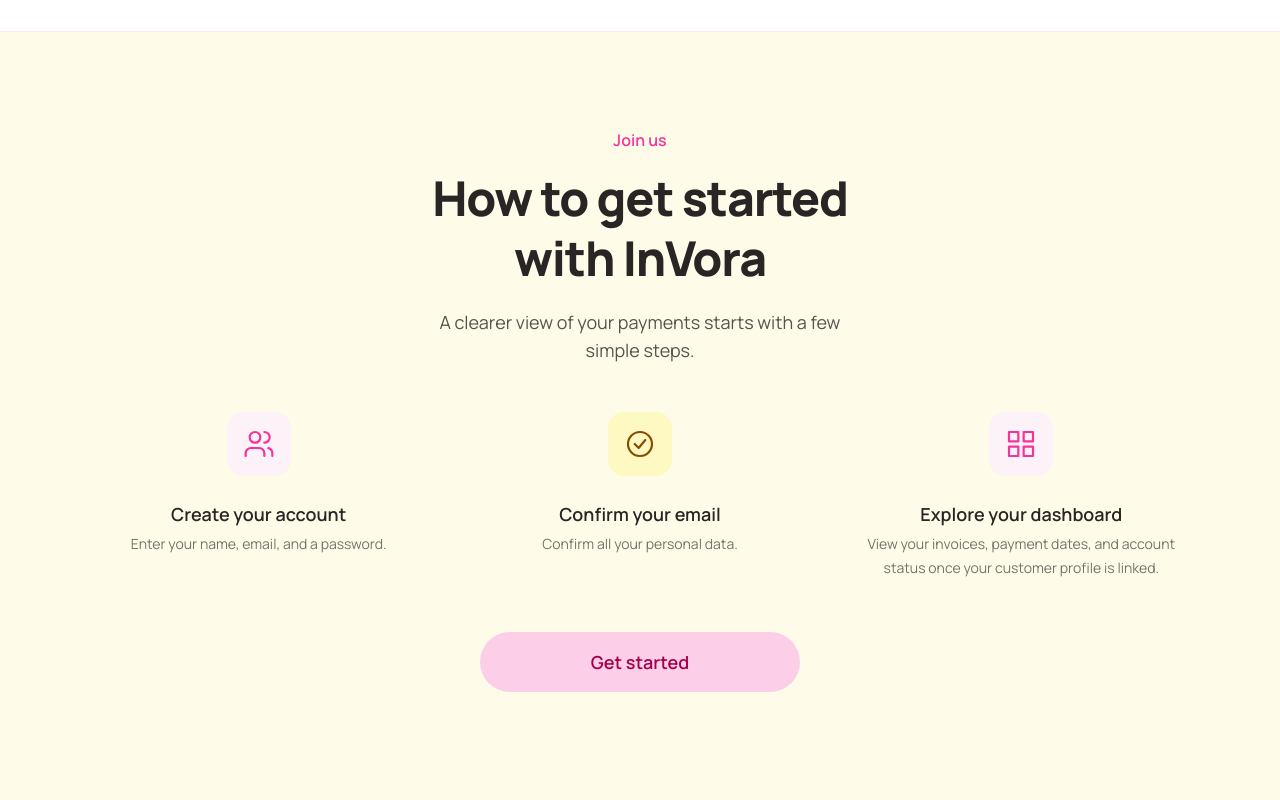
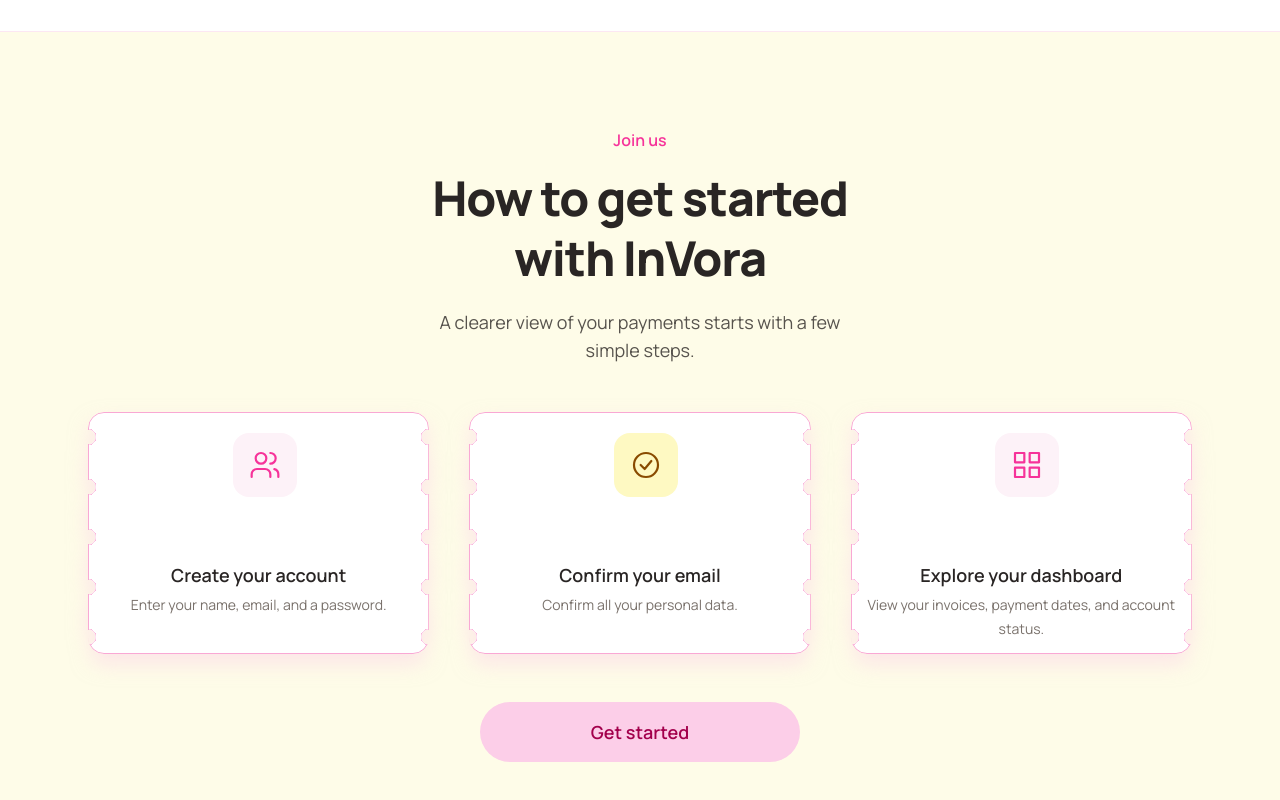
Before and after one commit to StevenArya/hackathon, a Next.js app: page / in a window 1280 px wide. Shown: the part 1171-1971 px from the top of the page. Built offline with nearby package versions, Linux system fonts and the light colour scheme.

Commit message:
fix ticket UI

```diff
--- a/app/globals.css
+++ b/app/globals.css
@@ -291,6 +291,9 @@
 }
 
 /* Repeating transparent notches on both edges give summary cards a ticket silhouette. */
+.ticket-shadow {
+  filter: drop-shadow(0 10px 10px rgb(251 207 232 / 50%));
+}
 .ticket-card {
   border-radius: 16px;
   border: 1px solid #f9a8d4;
@@ -301,7 +304,7 @@
   background-size: 100% 50px;
   background-repeat: repeat-y;
   background-origin: border-box;
-  -webkit-mask-image: radial-gradient(circle at left center, transparent px, black 7.5px), radial-gradient(circle at right center, transparent 7px, black 7.5px);
+  -webkit-mask-image: radial-gradient(circle at left center, transparent 7px, black 7.5px), radial-gradient(circle at right center, transparent 7px, black 7.5px);
   mask-image: radial-gradient(circle at left center, transparent 7px, black 7.5px), radial-gradient(circle at right center, transparent 7px, black 7.5px);
   -webkit-mask-size: 100% 50px;
   mask-size: 100% 50px;
--- a/app/page.tsx
+++ b/app/page.tsx
@@ -75,7 +75,7 @@
         </div>
 
         {/* Dashboard Preview */}
-        <div className="hover-card rounded-2xl border border-pink-100 bg-white p-5 shadow-xl shadow-pink-200/50">
+        <div className="rounded-2xl border border-pink-100 bg-white p-5 shadow-xl shadow-pink-200/50">
           <div className="mb-5 flex items-center justify-between">
             <div>
               <p className="text-xs text-stone-500">Credit Overview</p>
@@ -147,7 +147,7 @@
       </section>
 
       {/* Features */}
-      <section className="border-t border-pink-100 bg-white">
+      <section className="border-t  border-pink-100 bg-white">
         <div className="mx-auto max-w-7xl px-6 py-20">
           <div className="mb-12 text-center">
             <p className="text-sm font-medium text-pink-800">
@@ -196,15 +196,18 @@
             {[
               { icon: "users" as const, title: "Create your account", description: "Enter your name, email, and a password." },
               { icon: "check" as const, title: "Confirm your email", description: "Confirm all your personal data." },
-              { icon: "grid" as const, title: "Explore your dashboard", description: "View your invoices, payment dates, and account status once your customer profile is linked." },
+              { icon: "grid" as const, title: "Explore your dashboard", description: "View your invoices, payment dates, and account status." },
             ].map((step, index) => (
-              <li key={step.title} className="flex items-start gap-5 md:flex-col md:items-center">
-                <div aria-hidden="true" className={`flex h-16 w-16 shrink-0 items-center justify-center rounded-2xl ${index === 1 ? "bg-yellow-100 text-yellow-800" : "bg-pink-50 text-pink-500"}`}>
+              <li key={step.title} className="hover-card ticket-shadow">
+                {/* Keep the shadow outside the mask so it follows the ticket outline. */}
+                <div className="ticket-card flex h-full gap-5 bg-white md:flex-col md:items-center">
+                <div aria-hidden="true" className={`flex ms-3 mt-5 mb-5 h-16 w-16 shrink-0 items-center justify-center rounded-2xl ${index === 1 ? "bg-yellow-100 text-yellow-800" : "bg-pink-50 text-pink-500"}`}>
                   <Icon name={step.icon} className="!h-8 !w-8" />
                 </div>
                 <div className="py-1">
-                  <h3 className="text-lg font-semibold text-stone-800">{step.title}</h3>
-                  <p className="mt-1 text-sm leading-6 text-stone-500">{step.description}</p>
+                  <h3 className="text-lg mt-5 font-semibold text-stone-800">{step.title}</h3>
+                  <p className="mt-1 text-sm mb-2 leading-6 text-stone-500">{step.description}</p>
+                </div>
                 </div>
               </li>
             ))}
```
